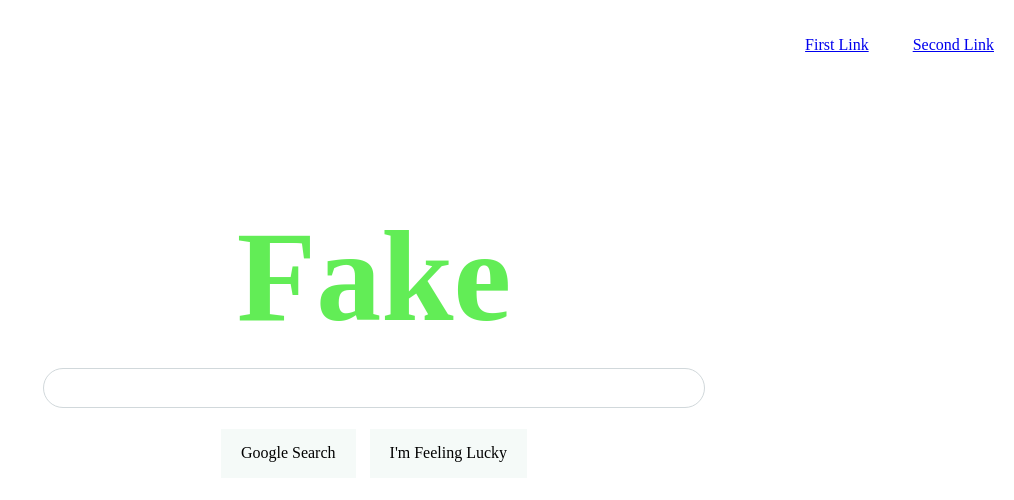
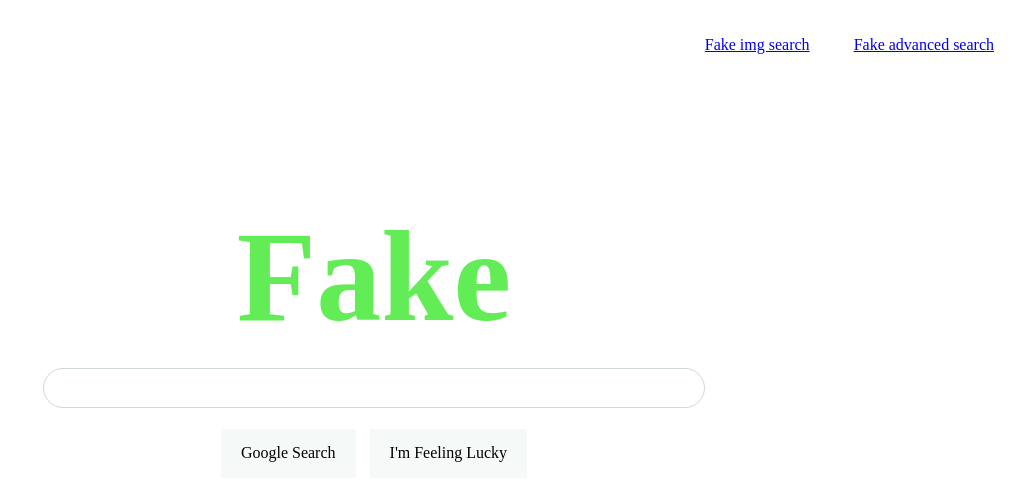
Before and after one commit to defstiller/search, a plain HTML site: page index.html in a window 1280 px wide. Shown: the whole page, without its empty margins (266-1280 px from the left). Drawn offline with Linux system fonts and the light colour scheme.

Commit message:
added links to other htmls

```diff
--- a/index.html
+++ b/index.html
@@ -11,8 +11,8 @@
     <main>
       <aside>
         <ul>
-          <li><a href="./">First Link</a></li>
-          <li><a href="./">Second Link</a></li>
+          <li><a href="picSearch.html">Fake img search</a></li>
+          <li><a href="advSearch.html">Fake advanced search</a></li>
         </ul>
       </aside>
 
```
